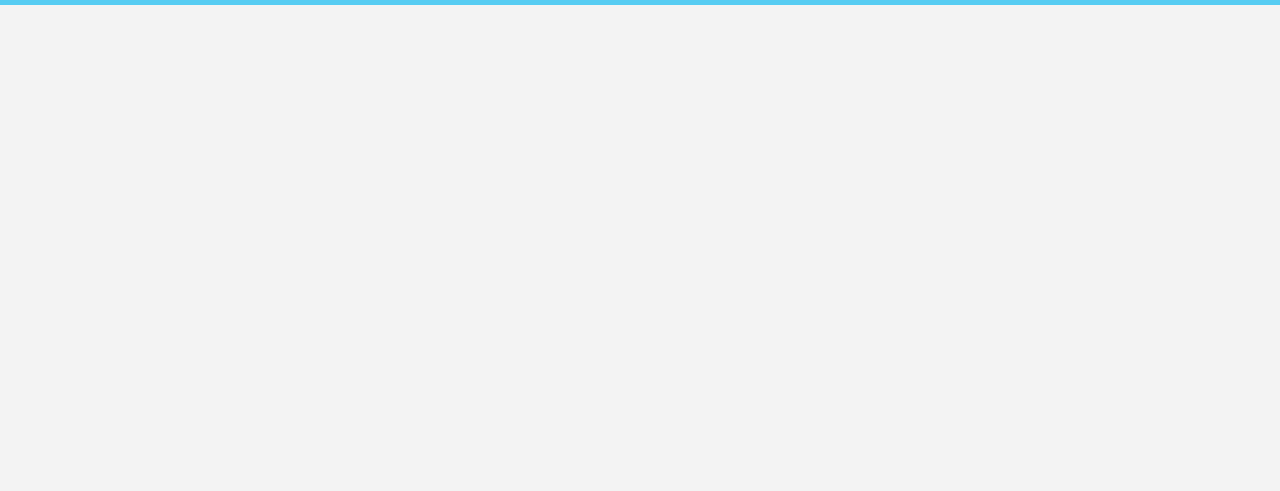
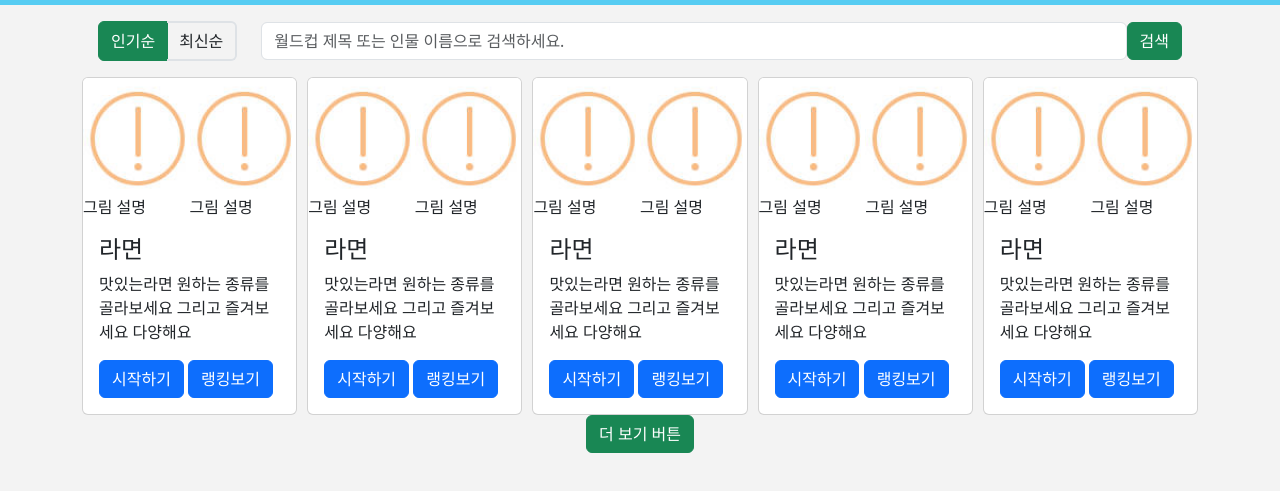
Before and after one commit to LeeKangHo1/html-lec, a plain HTML site: page teamproject/main.html in a window 1280 px wide. Shown: the part 51-542 px from the top of the page. Drawn offline with nearby package versions, Linux system fonts and the light colour scheme.

Commit message:
합치기 전 백업

```diff
--- a/teamproject/css/main.css
+++ b/teamproject/css/main.css
@@ -0,0 +1,5 @@
+.wc-card-list {
+    display: grid;
+    grid-template-columns: repeat(5, 1fr); /* 5 열 설정 */
+    grid-gap: 10px; /* 카드 간격 */
+}
--- a/teamproject/main.html
+++ b/teamproject/main.html
@@ -37,7 +37,132 @@
         </div>
     </nav>
 
+    <!-- main 화면 전체 -->
+    <div class="container">
 
+        <!-- 상단 검색 바-->
+        <div class="" id="top-bar">
+
+            <div class="d-flex align-items-center m-3" id="top-bar">
+
+                <div class="btn-group">
+                    <button type="button" class="btn btn-success">인기순</button>
+                    <button type="button" class="btn border-2 border border-start-0">최신순</button>
+                </div>
+
+                <div class="ms-4 d-flex align-items-center flex-grow-1">
+                    <input type="text" class="form-control flex-grow-1" id="search-text"
+                        placeholder="월드컵 제목 또는 인물 이름으로 검색하세요." name="search-text">
+                    <button type="submit" class="btn btn-success" style="white-space: nowrap;">검색</button>
+                </div>
+
+            </div>
+
+        </div>
+
+        <!-- 카드 -->
+        <div class="wc-card-list" id="wc-card-list">
+
+            <div class="card">
+                <div class="d-flex">
+                    <div>
+                        <img class="card-img-top" src="alert.jpg" alt="Card image" style="width:100%">
+                        <label>그림 설명</label>
+                    </div>
+                    <div>
+                        <img class="card-img-top" src="alert.jpg" alt="Card image" style="width:100%">
+                        <label>그림 설명</label>
+                    </div>
+                </div>
+                <div class="card-body">
+                    <h4 class="card-title">라면</h4>
+                    <p class="card-text">맛있는라면 원하는 종류를 골라보세요 그리고 즐겨보세요 다양해요</p>
+                    <a href="#" class="btn btn-primary">시작하기</a>
+                    <a href="#" class="btn btn-primary">랭킹보기</a>
+                </div>
+            </div>
+
+            <div class="card">
+                <div class="d-flex">
+                    <div>
+                        <img class="card-img-top" src="alert.jpg" alt="Card image" style="width:100%">
+                        <label>그림 설명</label>
+                    </div>
+                    <div>
+                        <img class="card-img-top" src="alert.jpg" alt="Card image" style="width:100%">
+                        <label>그림 설명</label>
+                    </div>
+                </div>
+                <div class="card-body">
+                    <h4 class="card-title">라면</h4>
+                    <p class="card-text">맛있는라면 원하는 종류를 골라보세요 그리고 즐겨보세요 다양해요</p>
+                    <a href="#" class="btn btn-primary">시작하기</a>
+                    <a href="#" class="btn btn-primary">랭킹보기</a>
+                </div>
+            </div>
+
+            <div class="card">
+                <div class="d-flex">
+                    <div>
+                        <img class="card-img-top" src="alert.jpg" alt="Card image" style="width:100%">
+                        <label>그림 설명</label>
+                    </div>
+                    <div>
+                        <img class="card-img-top" src="alert.jpg" alt="Card image" style="width:100%">
+                        <label>그림 설명</label>
+                    </div>
+                </div>
+                <div class="card-body">
+                    <h4 class="card-title">라면</h4>
+                    <p class="card-text">맛있는라면 원하는 종류를 골라보세요 그리고 즐겨보세요 다양해요</p>
+                    <a href="#" class="btn btn-primary">시작하기</a>
+                    <a href="#" class="btn btn-primary">랭킹보기</a>
+                </div>
+            </div>
+
+            <div class="card">
+                <div class="d-flex">
+                    <div>
+                        <img class="card-img-top" src="alert.jpg" alt="Card image" style="width:100%">
+                        <label>그림 설명</label>
+                    </div>
+                    <div>
+                        <img class="card-img-top" src="alert.jpg" alt="Card image" style="width:100%">
+                        <label>그림 설명</label>
+                    </div>
+                </div>
+                <div class="card-body">
+                    <h4 class="card-title">라면</h4>
+                    <p class="card-text">맛있는라면 원하는 종류를 골라보세요 그리고 즐겨보세요 다양해요</p>
+                    <a href="#" class="btn btn-primary">시작하기</a>
+                    <a href="#" class="btn btn-primary">랭킹보기</a>
+                </div>
+            </div>
+
+            <div class="card">
+                <div class="d-flex">
+                    <div>
+                        <img class="card-img-top" src="alert.jpg" alt="Card image" style="width:100%">
+                        <label>그림 설명</label>
+                    </div>
+                    <div>
+                        <img class="card-img-top" src="alert.jpg" alt="Card image" style="width:100%">
+                        <label>그림 설명</label>
+                    </div>
+                </div>
+                <div class="card-body">
+                    <h4 class="card-title">라면</h4>
+                    <p class="card-text">맛있는라면 원하는 종류를 골라보세요 그리고 즐겨보세요 다양해요</p>
+                    <a href="#" class="btn btn-primary">시작하기</a>
+                    <a href="#" class="btn btn-primary">랭킹보기</a>
+                </div>
+            </div>
+        </div>
+        <div class="d-flex justify-content-center">
+            <button class="btn btn-success">
+                더 보기 버튼
+            </button>
+        </div>
 </body>
 
 </html>
```
